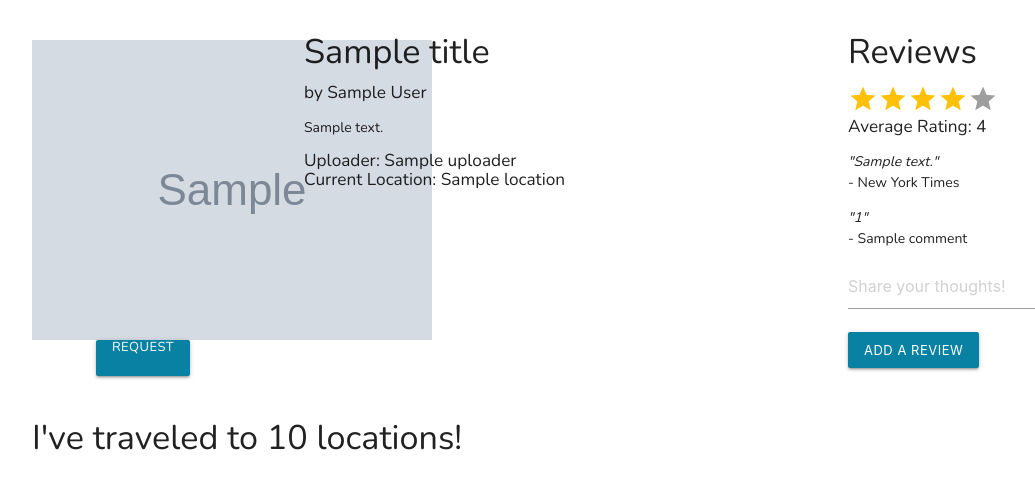
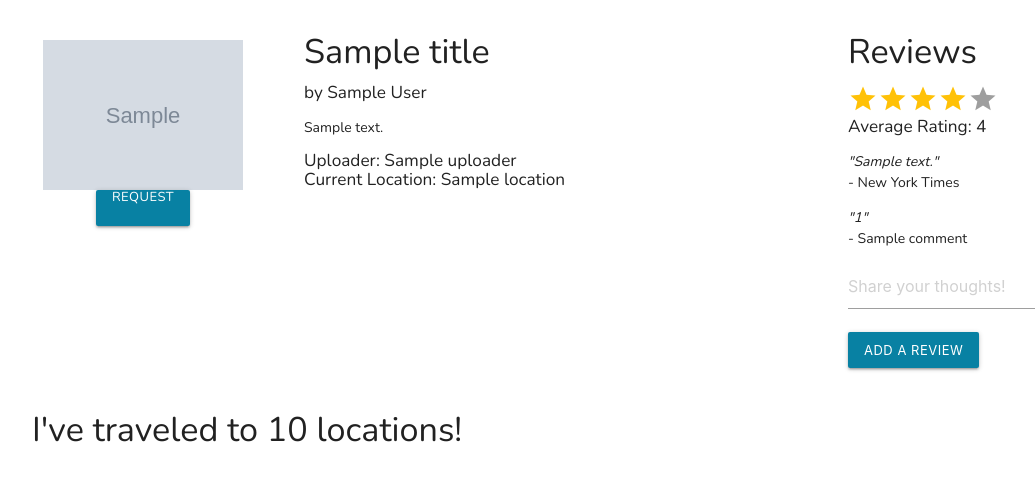
Before and after one commit to carinasauter/Bookchain, a Flask app: template app/templates/book.html in a window 1280 px wide. Shown: the part 64-546 px from the top of the page, without its empty margins (89-1124 px from the left). After the commit the page ends 506 px from the top, so only its background shows below. Run offline with Flask 2, Linux system fonts and the light colour scheme; the template is opened without the code that fills it: most values are stand-ins (such as "Sample title", 1, 10 or a date in 2020); grey boxes marked "Sample" are stand-in pictures; some libraries are stand-ins or nearby versions.

Commit message:
fixed map route

```diff
--- a/app/static/css/home.css
+++ b/app/static/css/home.css
@@ -265,8 +265,8 @@ nav .brand-logo {
 
 .bookCover {
 	margin-top: 30px;
-	height: 300px;
-	width: auto;
+	height: auto;
+	width: 200px;
 }
 /*
 .bookDesc {
--- a/app/static/js/bookpage.js
+++ b/app/static/js/bookpage.js
@@ -223,6 +223,8 @@ function createMap(data) {
   var map = new mapboxgl.Map({
     container: 'map',
     style: 'mapbox://styles/mapbox/basic-v9',
+    center: [-74.50, 40],
+    zoom: 1.5
   });
   map.addControl(new mapboxgl.NavigationControl());
 
@@ -230,10 +232,16 @@ function createMap(data) {
     var marker = new mapboxgl.Marker()
     .setLngLat(data[entry])
     .addTo(map);
+    // console.log(data[entry])
   }
 
+  latlngs = []
+  for (entry in data) {
+    latlngs.push(data[entry])
+  }
+  console.log(latlngs)
+
   if (data.length > 1) {
-
     map.on('load', function (data) {
     map.addLayer({
       "id": "route",
@@ -245,7 +253,7 @@ function createMap(data) {
           "properties": {},
           "geometry": {
             "type": "LineString",
-            "coordinates": [[30.5, 50.5],[5.5, 50.5]]
+             "coordinates": latlngs
           }
         }
       },
```
